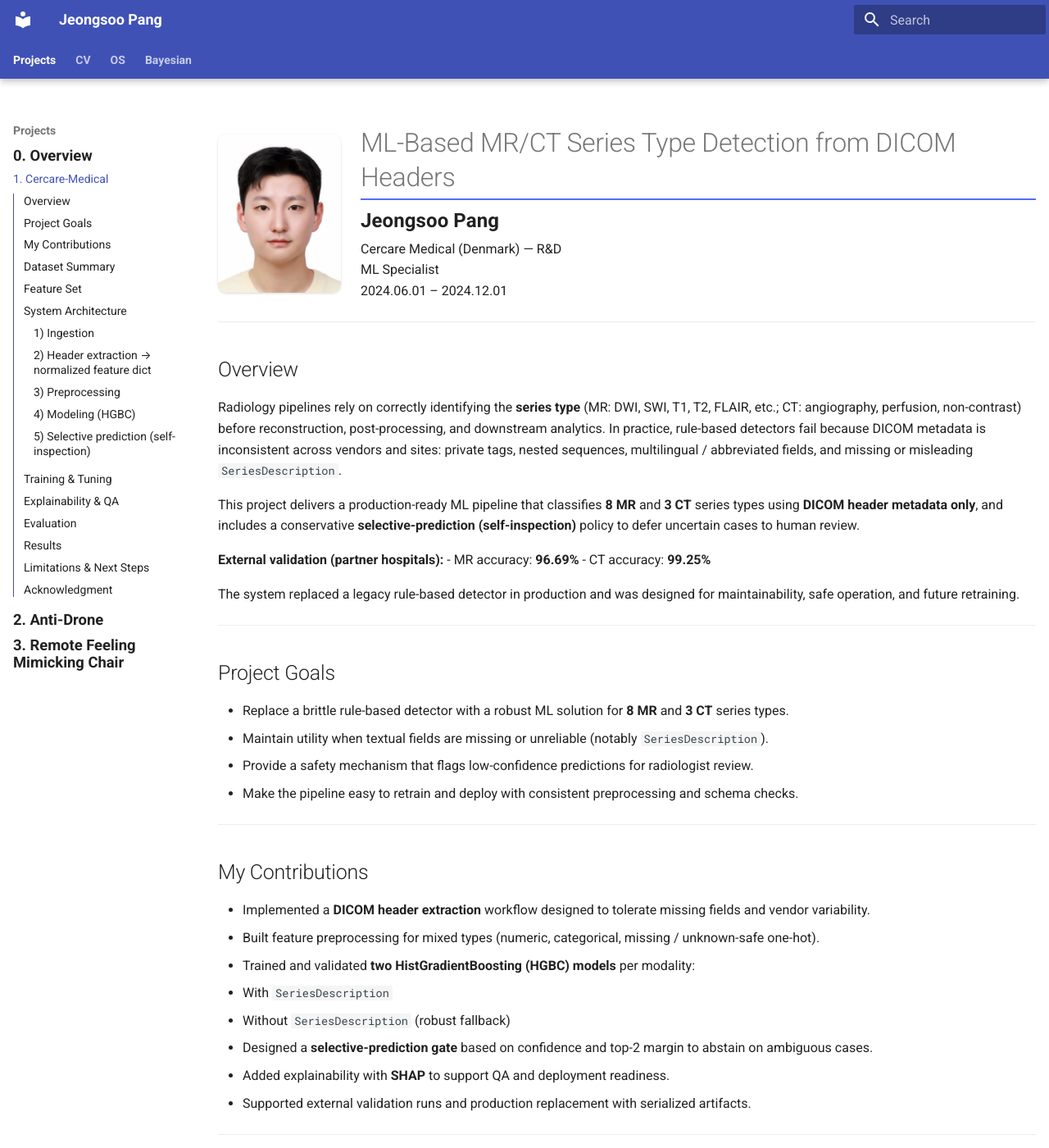
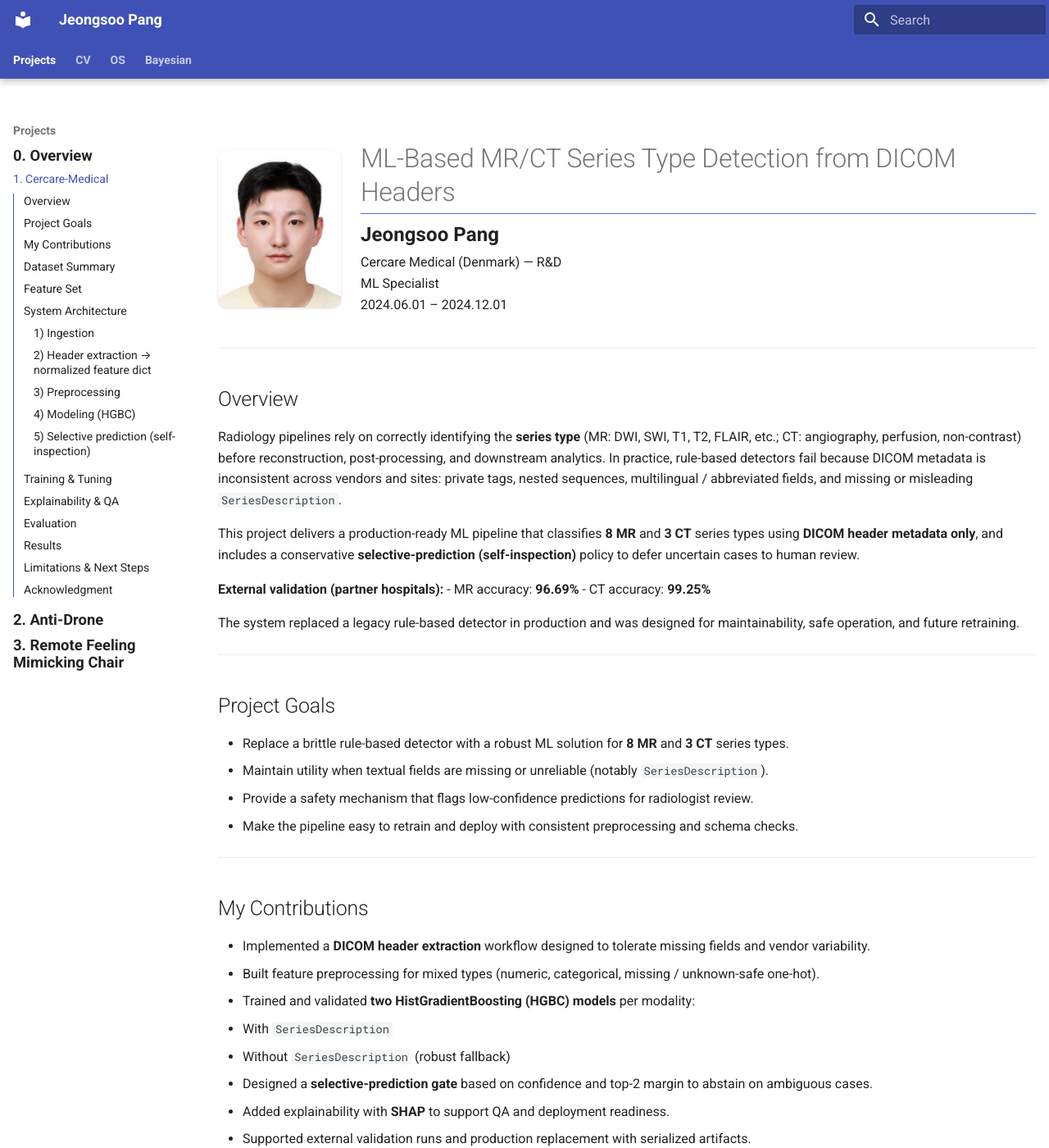
Before and after one commit to Jeongsoo-dev/ML_based_MR_CT_SeriesType_Detection, an MkDocs documentation site: the page built from docs/index.md, in a window 1280 px wide and 1400 px high. Shown: the whole window at 82% size. Built offline with MkDocs 1.6.1 and Material for MkDocs 9.7.7, drawn with Linux system fonts in a browser that asks for light colours.

Commit message:
Update extra.css

```diff
--- a/docs/stylesheets/extra.css
+++ b/docs/stylesheets/extra.css
@@ -6,17 +6,21 @@
 /* Slightly bolder top tabs */
 .md-tabs__link { font-weight: 600; }
 
-/* Optional: underline H1 to echo section grouping */
+/* Softer H1 underline (avoid competing with hero) */
 .md-typeset h1 {
-  border-bottom: 2px solid var(--md-accent-fg-color);
-  padding-bottom: .25rem;
-  margin-bottom: 1rem;
+  border-bottom: 1.5px solid var(--md-accent-fg-color);
+  padding-bottom: .2rem;
+  margin-bottom: 1.2rem;
+}
+
+/* Improve vertical rhythm for long technical pages */
+.md-typeset h2 {
+  margin-top: 2.2rem;
+  margin-bottom: 0.8rem;
 }
 
 /* ========== Sidebar grouping & highlight (site-wide) ========== */
 
-/* Make the current top-level section title (e.g., Projects / OS / Bayesian)
-   a distinct, sticky block under the blue header */
 .md-sidebar--primary .md-nav__title {
   font-weight: 700;
   text-transform: none;
@@ -26,41 +30,34 @@
   border-radius: .5rem;
   margin: .5rem .6rem 1rem .6rem;
   position: sticky;
-  top: 3.6rem;                 /* sit below the top bar */
+  top: 3.6rem;
   z-index: 2;
   box-shadow: 0 1px 3px rgba(0,0,0,.08) inset;
   border: 1px solid rgba(0,0,0,.06);
 }
 
-/* Slight breathing room between section groups */
 .md-sidebar--primary nav.md-nav > ul.md-nav__list > li.md-nav__item {
   margin-bottom: .35rem;
 }
 
 /* ========== Hero / headshot row (Cercare page) ========== */
 
-.md-typeset .headshot {
-  float: left;
-  width: 150px;                   /* adjust 140–170 if you want */
-  margin: 0 24px 16px -10px;      /* small left nudge */
+.md-typeset .hero {
+  display: flex;
+  align-items: center;
+  gap: 24px;
+  margin: 12px 0 20px;
+}
+
+.md-typeset .headshot-hero {
+  width: 150px;
   border-radius: 10px;
   box-shadow: 0 1px 3px rgba(0,0,0,.15);
 }
 
-.md-typeset .hero {
-  display: flex;
-  align-items: center;
-  gap: 24px;
-  margin: 8px 0 16px;
+.md-typeset .hero-text h1 {
+  margin: 0 0 6px 0;
 }
-
-.md-typeset .headshot-hero {
-  width: 150px;                  /* tweak 140–170 if desired */
-  border-radius: 10px;
-  box-shadow: 0 1px 3px rgba(0,0,0,.15);
-}
-
-.md-typeset .hero-text h1 { margin: 0 0 6px 0; }
 
 .md-typeset .bio-name {
   display: inline-block;
@@ -71,35 +68,51 @@
 }
 
 @media (max-width: 900px) {
-  .md-typeset .hero { flex-direction: column; align-items: flex-start; }
-  .md-typeset .headshot { float: none; display: block; margin: 0 auto 12px; }
+  .md-typeset .hero {
+    flex-direction: column;
+    align-items: center;
+    text-align: center;
+  }
 }
 
+/* Clear floats if legacy content exists */
 .md-typeset .clear { clear: both; }
+
+/* ========== Image consistency for ML figures ========== */
+
+/* Center and standardize large figures (ROC, pipeline, SHAP, etc.) */
+.md-typeset img {
+  display: block;
+  margin: 1.2rem auto;
+  max-width: 100%;
+  height: auto;
+}
+
+/* Slightly stronger shadow for technical figures */
+.md-typeset img:not(.headshot-hero):not(.media-fit) {
+  border-radius: 8px;
+  box-shadow: 0 2px 10px rgba(0,0,0,.06);
+}
 
 /* ========== Two-column section (Remote Chair page) ========== */
 
-/* Parent row */
 .two-col {
   display: flex;
-  gap: 1.25rem;                  /* slightly tighter gap */
-  align-items: flex-start;       /* top-align text and image */
+  gap: 1.25rem;
+  align-items: flex-start;
   margin: 1.25rem 0 2rem;
 }
 
-/* Text column */
 .two-col .col {
   flex: 1 1 0;
-  min-width: 0;                  /* allow wrapping */
+  min-width: 0;
 }
 
-/* Image column — responsive fixed-ish basis */
 .two-col .col-media {
   flex: 0 0 clamp(240px, 24vw, 320px);
   max-width: clamp(240px, 24vw, 320px);
 }
 
-/* Image styling */
 .media-fit {
   display: block;
   width: 100%;
@@ -108,27 +121,21 @@
   box-shadow: 0 2px 10px rgba(0,0,0,.06);
 }
 
-/* Stack vertically on narrow screens */
 @media (max-width: 900px) {
-  .two-col { flex-direction: column; }
-  .two-col .col-media { flex-basis: auto; max-width: 100%; }
+  .two-col {
+    flex-direction: column;
+  }
+  .two-col .col-media {
+    flex-basis: auto;
+    max-width: 100%;
+  }
 }
 
-/* Standalone centered image (used earlier for Expo photo) */
-.img-center-half {
-  max-width: 420px;              /* hard cap */
-  width: min(28vw, 360px);       /* responsive up to cap */
-  height: auto;
-  display: block;
-  margin: 0.75rem auto;          /* centers horizontally */
-  border-radius: 8px;
-}
+/* ========== Left nav emphasis for project pages ========== */
 
-/* ========== Left nav emphasis for your three project pages ========== */
-
-.md-nav__link[href$="/"],              /* root: Cercare ML Project (index.md) */
-.md-nav__link[href$="/anti_drone/"],  /* anti_drone.md */
-.md-nav__link[href$="/remote_chair/"] /* remote_chair.md */ {
+.md-nav__link[href$="/"],
+.md-nav__link[href$="/anti_drone/"],
+.md-nav__link[href$="/remote_chair/"] {
   font-weight: 700;
   font-size: 0.92rem;
   line-height: 1.1;
```
